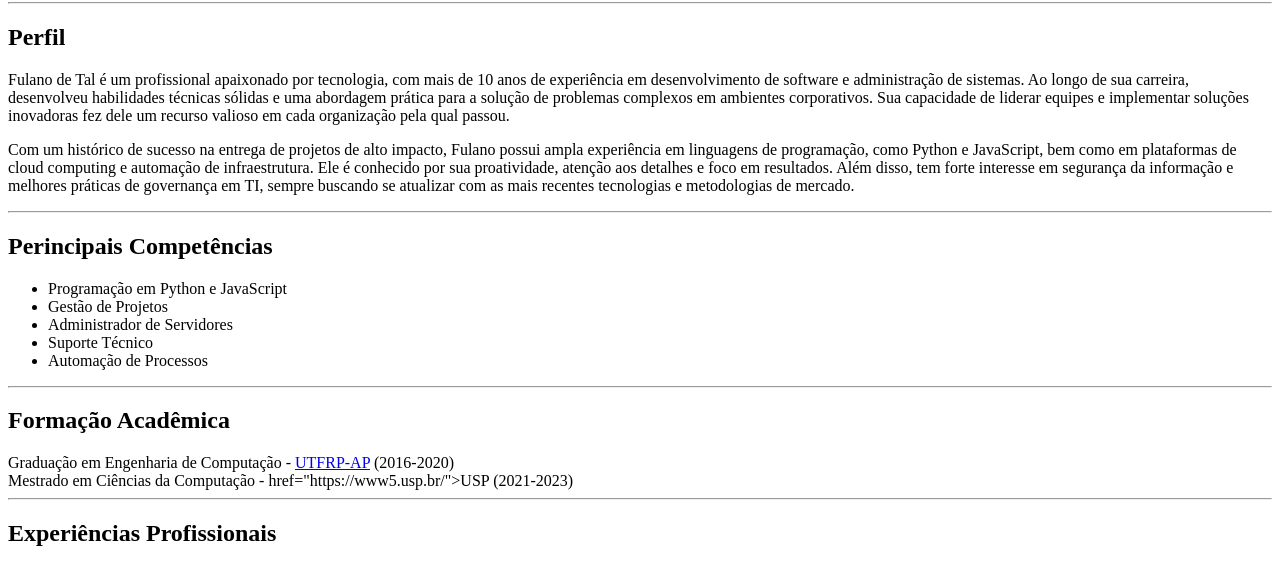
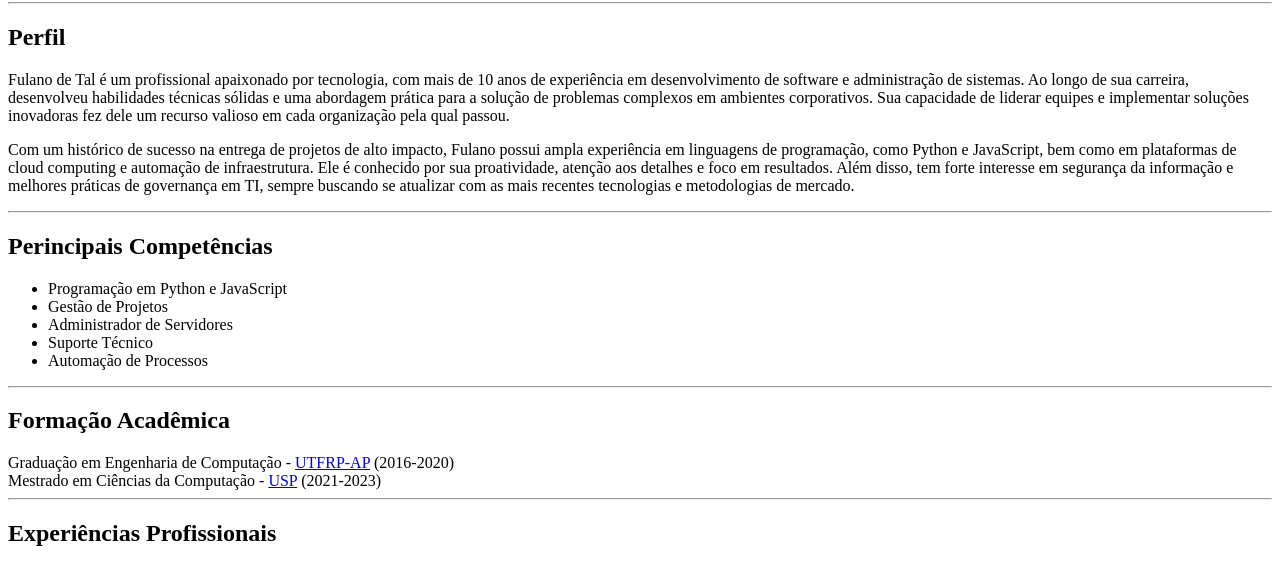
Before and after one commit to Macarini74/trab1parte2, a plain HTML site: page index.html in a window 1280 px wide. Shown: the part 218-782 px from the top of the page. Drawn offline with Linux system fonts and the light colour scheme; files whose address does not match are found by name.

Commit message:
Apenas com HTML - Trab1Parte1

```diff
--- a/index.html
+++ b/index.html
@@ -43,7 +43,7 @@
         <h2>Formação Acadêmica</h2>
         Graduação em Engenharia de Computação - <a href="https://www.utfpr.edu.br/">UTFRP-AP</a> (2016-2020)
         <br>
-        Mestrado em Ciências da Computação - <a> href="https://www5.usp.br/">USP</a> (2021-2023)
+        Mestrado em Ciências da Computação - <a href="https://www5.usp.br/">USP</a> (2021-2023)
     </section>
     <hr>
     <section>
```
Also changed, not shown: components/images/avatar.png (renamed from components/avatar.png).
